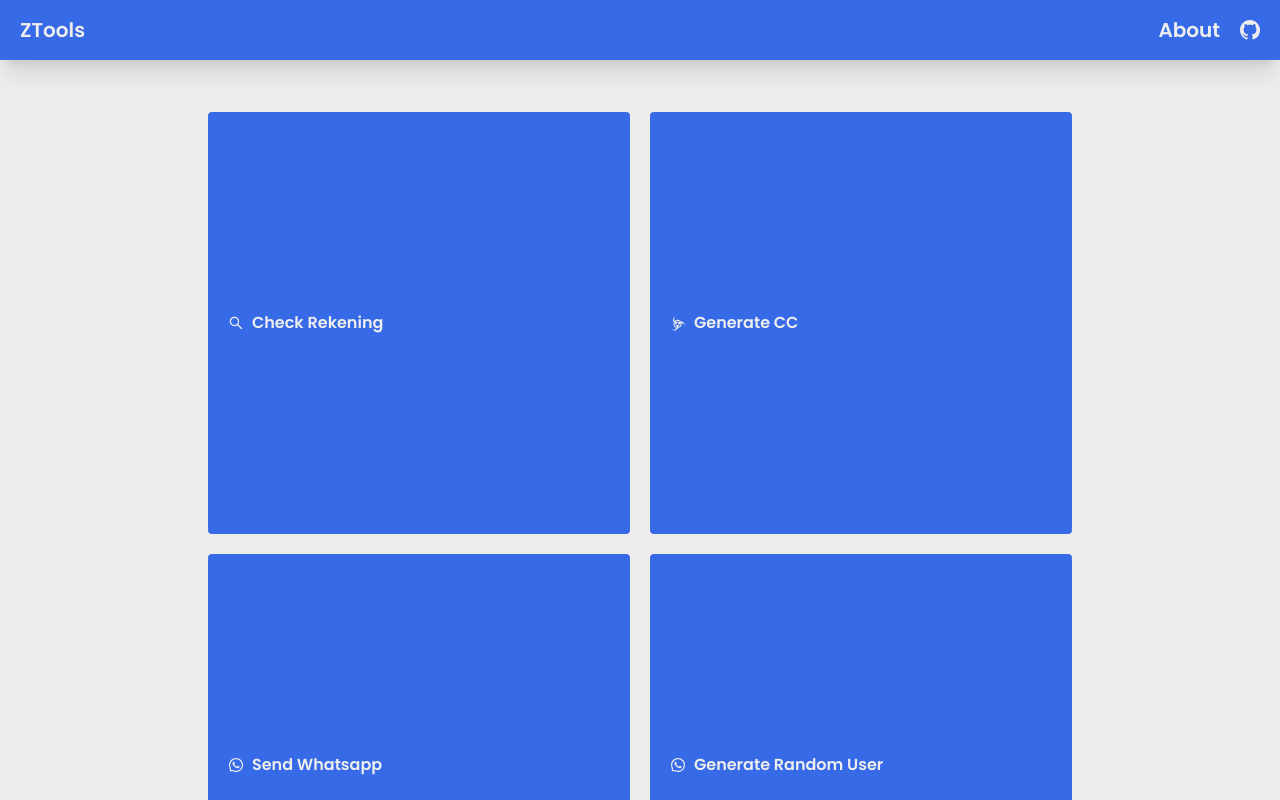
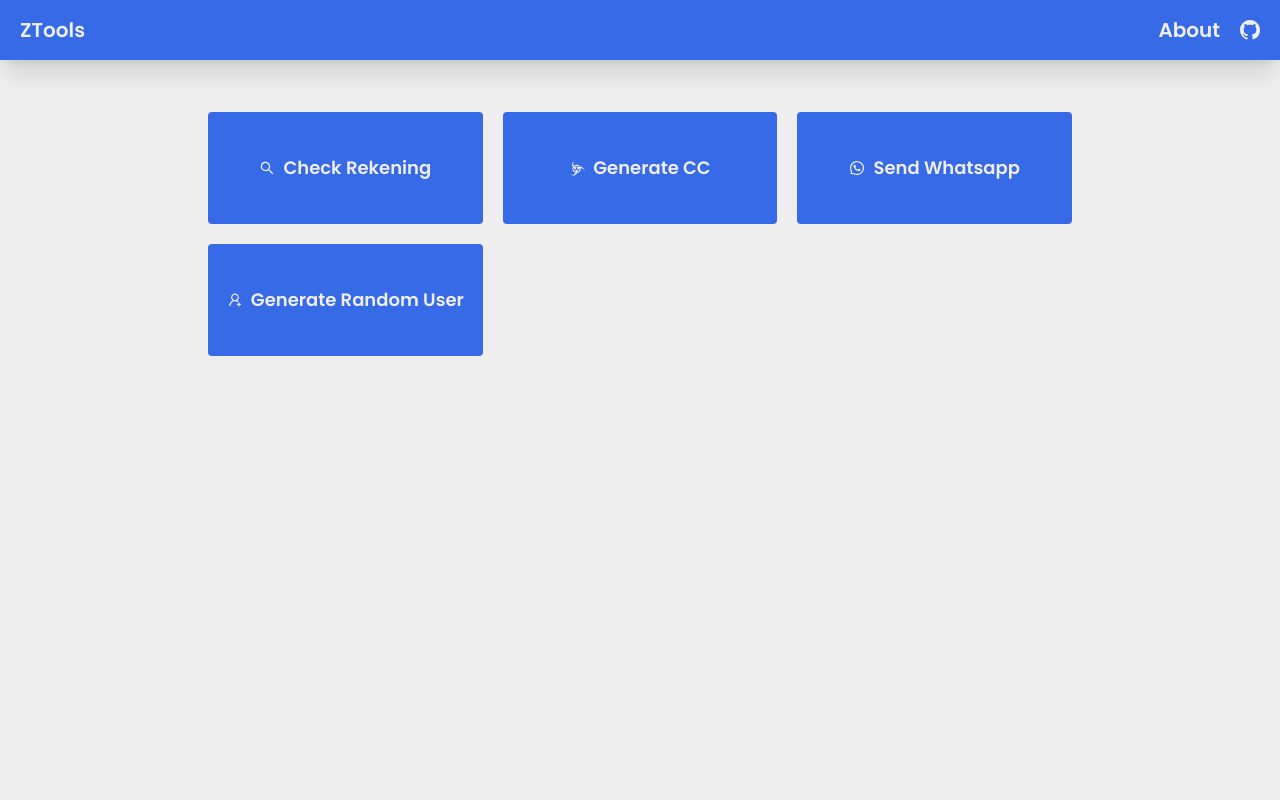
Before and after one commit to Zeddnyx/ZTools, a React (Vite) app: page / in a window 1280 px wide. Shown: the top 800 px of the page. Built offline with nearby package versions, Linux system fonts and the light colour scheme.

Commit message:
update randomuser and fix homepage grid

```diff
--- a/src/Pages/About.jsx
+++ b/src/Pages/About.jsx
@@ -17,7 +17,7 @@
 
     <p>If you have any suggestions, questions or any request please send it to <span className='text-mainBtn'>zeddnyx08@gmail.com</span></p>
 
-    <div className='absolute bottom-5 text-center w-full'>
+    <div className='absolute bottom-5 left-0 text-center w-full'>
       <p>Get in close with me</p>
       <ul className='flex gap-5 justify-center mt-2 text-mainBtn'>
         <li><a href=""><FaTelegramPlane size='25' /></a></li>
--- a/src/Pages/Homepage.jsx
+++ b/src/Pages/Homepage.jsx
@@ -1,35 +1,35 @@
 import { Link } from 'react-router-dom'
-import { AiOutlineSearch, AiOutlineWhatsApp } from 'react-icons/ai'
+import { AiOutlineSearch, AiOutlineWhatsApp, AiOutlineUserAdd } from 'react-icons/ai'
 import { GiRegeneration } from 'react-icons/gi'
 
 export default function Home() {
   return <>
-    <section className='grid grid-cols-2 gap-5 mt-28'>
+    <section className='grid grid-cols-2 md:grid-cols-3 gap-5 mt-28'>
       <Link to='check-rek'>
         <button className='boxTools'>
-          <span className='iconTools'><AiOutlineSearch /></span>
-          <h1>Check Rekening</h1>
+          <span ><AiOutlineSearch /></span>
+          <h1 className='textTools'>Check Rekening</h1>
         </button>
       </Link>
 
       <Link to='bin-generator'>
         <button className='boxTools'>
-          <span className='iconTools'><GiRegeneration /></span>
-          <h1>Generate CC</h1>
+          <span ><GiRegeneration /></span>
+          <h1 className='textTools'>Generate CC</h1>
         </button>
       </Link>
 
       <Link to='send-wa'>
         <button className='boxTools'>
-          <span className='iconTools'><AiOutlineWhatsApp /></span>
-          <h1>Send Whatsapp</h1>
+          <span ><AiOutlineWhatsApp /></span>
+          <h1 className='textTools'>Send Whatsapp</h1>
         </button>
       </Link>
 
       <Link to='randomuser'>
         <button className='boxTools'>
-          <span className='iconTools'><AiOutlineWhatsApp /></span>
-          <h1>Generate Random User</h1>
+          <span ><AiOutlineUserAdd /></span>
+          <h1 className='textTools'>Generate Random User</h1>
         </button>
       </Link>
     </section>
--- a/src/Pages/RandomUser.jsx
+++ b/src/Pages/RandomUser.jsx
@@ -3,7 +3,6 @@
 
 export default function RandomUser() {
   const [datas, setDatas] = useState([])
-  const [quantity, setQuantity] = useState(5)
 
   const user = async () => {
     const data = await fetch('https://randomuser.me/api/')
@@ -11,7 +10,6 @@
       const json = await data.json()
       // if just like this setDatas(json.results[0]) will be error datas is not func
       setDatas([json.results[0]])
-      console.log(datas)
     } catch (err) {
       console.log(err)
     }
@@ -20,24 +18,21 @@
     user()
   }, [])
 
-  const handle = e => e.preventDefault()
-  const change = e => setQuantity(e.target.value)
+  const handle = e => {
+    e.preventDefault()
+    user()
+  }
 
   return <section className='section'>
-    <h1 className='heading-judul'>Generate random user</h1>
+    <h1 className='heading-judul'>Generate Random Dummy User Data</h1>
+    <p className='text-center'>These random users, are generated from the API of <a className='text-mainBtn' href="https://randomuser.me">randomuser.me</a></p>
     <div className='mt-20'>
       <div className='mb-10'>
-        <fieldset className='field'>
-          <legend className='legend'>quantity</legend>
-          <input className='input' type="number" onChange={change} name="quantity" placeholder='5' />
-        </fieldset>
         <button className='btn' onClick={handle} type="submit">Generate</button>
       </div>
 
-
-
       { datas?.length === 0
-        ? <p>Loading ...</p>
+        ? <p className='animate-bounce w-8 h-8 border-2 rounded-full mx-auto my-5 border-mainBtn'></p>
         : datas.map((data,id) => {
           return <div key={id}>
             <Card user={data} />
--- a/src/index.css
+++ b/src/index.css
@@ -17,10 +17,10 @@
 
 
 .boxTools {
-  @apply aspect-square font-pop text-mainBg text-center bg-mainBtn hover:bg-btnHover p-5 rounded outline-none w-full flex gap-2 items-center
+  @apply h-28 w-52 font-pop text-mainBg text-center bg-mainBtn hover:bg-btnHover px-2 py-5 rounded outline-none w-full flex gap-2 items-center flex justify-center
 }
-.iconsTools {
-  @apply text-mainBg
+.textTools {
+  @apply col-span-3 md:font-bold md:text-lg
 }
 
 
```
